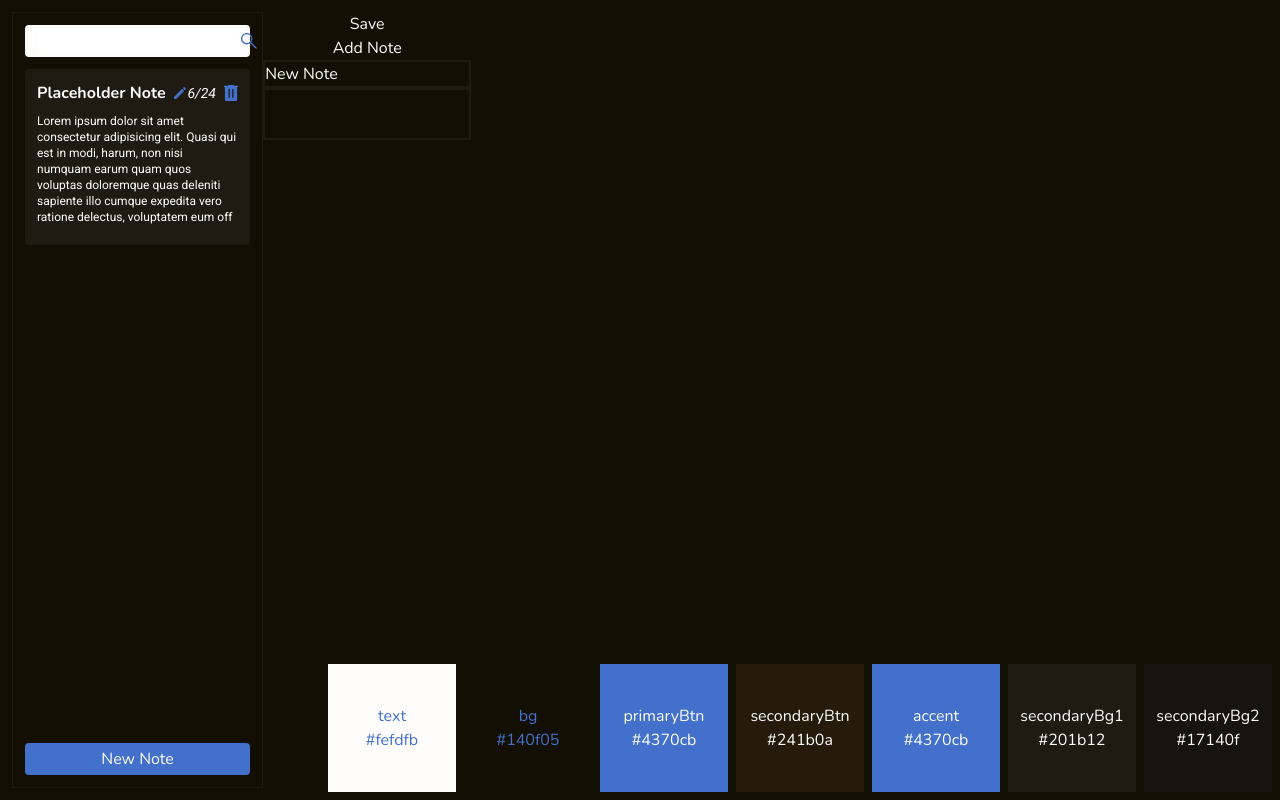
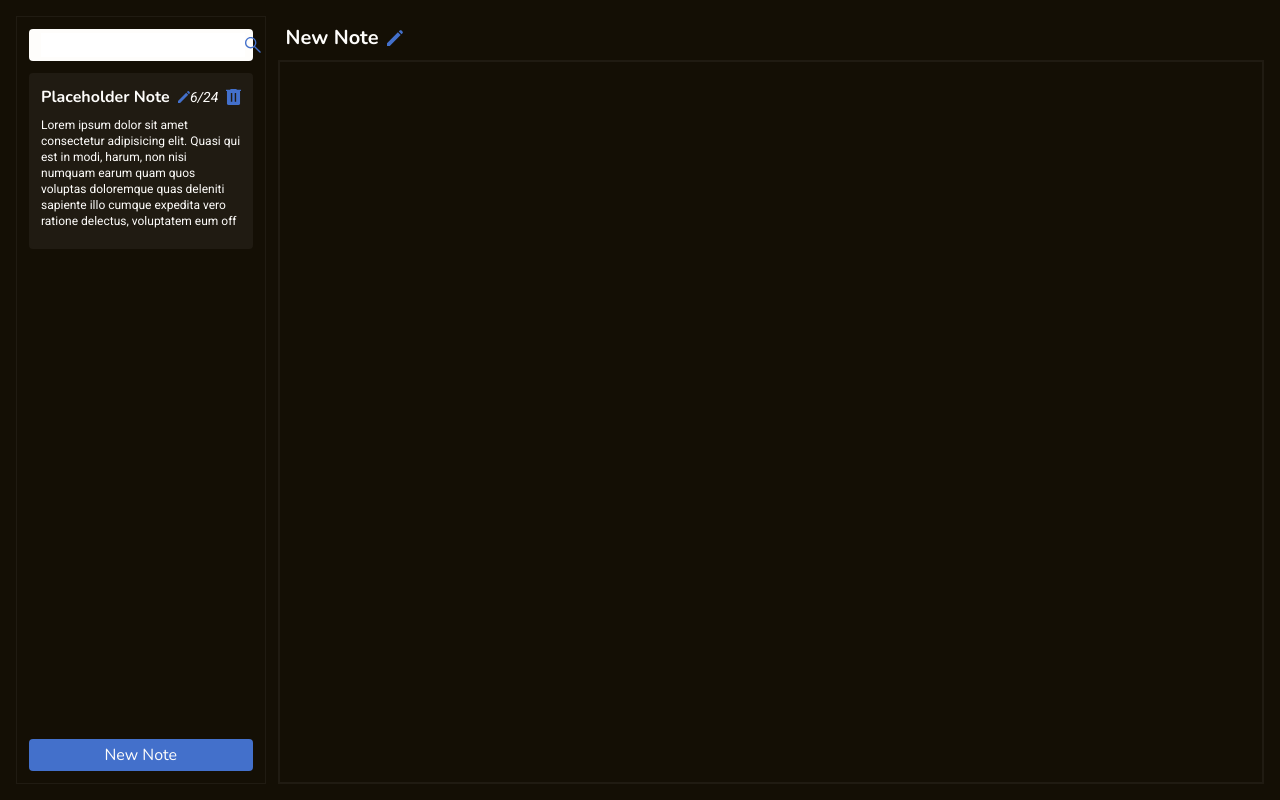
Before and after one commit to dmm22/notes, a React (Vite) app: page / in a window 1280 px wide. Built offline with nearby package versions, Linux system fonts and the light colour scheme.

Commit message:
Add styles to NoteEditor

```diff
--- a/src/App.tsx
+++ b/src/App.tsx
@@ -6,8 +6,8 @@ import NoteContextProvider from "./contexts/NoteContext"
 export default function App() {
   return (
     <NoteContextProvider>
-      <main className="flex flex-row h-screen p-3">
-        <ColorSwatches />
+      <main className="flex flex-row h-screen p-4 gap-3">
+        {/* <ColorSwatches /> */}
         <SidePanel />
         <NoteEditor />
       </main>
--- a/src/components/NoteEditor.tsx
+++ b/src/components/NoteEditor.tsx
@@ -1,24 +1,23 @@
-import { useContext } from "react"
+import { useContext, useState } from "react"
 import { NoteContext } from "../contexts/NoteContext"
+import Icon from "./Icon"
 
 export default function NoteEditor() {
+  const [editTitle, setEditTitle] = useState(false)
   const { currentNote, editCurrentNote, saveCurrentNote, addNote } =
     useContext(NoteContext)
   const { title, body } = currentNote
 
   return (
-    <section className="text-text flex flex-col">
-      <button onClick={saveCurrentNote}>Save</button>
-      <button onClick={addNote}>Add Note</button>
-      <input
-        onChange={e => editCurrentNote("title", e.target.value)}
-        value={title}
-        className="bg-bg border-secondaryBg1 border-2"
-      />
+    <section className="text-text flex flex-col w-4/5">
+      <div className="flex items-center">
+        <h1 className="text-xl font-bold p-2">{title}</h1>
+        <Icon iconName="edit" clickHandler={() => console.log("test")} />
+      </div>
       <textarea
         onChange={e => editCurrentNote("body", e.target.value)}
         value={body}
-        className="bg-bg resize-none border-secondaryBg1 border-2"
+        className="bg-bg resize-none border-2 border-secondaryBg1 focus:outline-primaryBtn focus:border-transparent h-screen"
       ></textarea>
     </section>
   )
```
